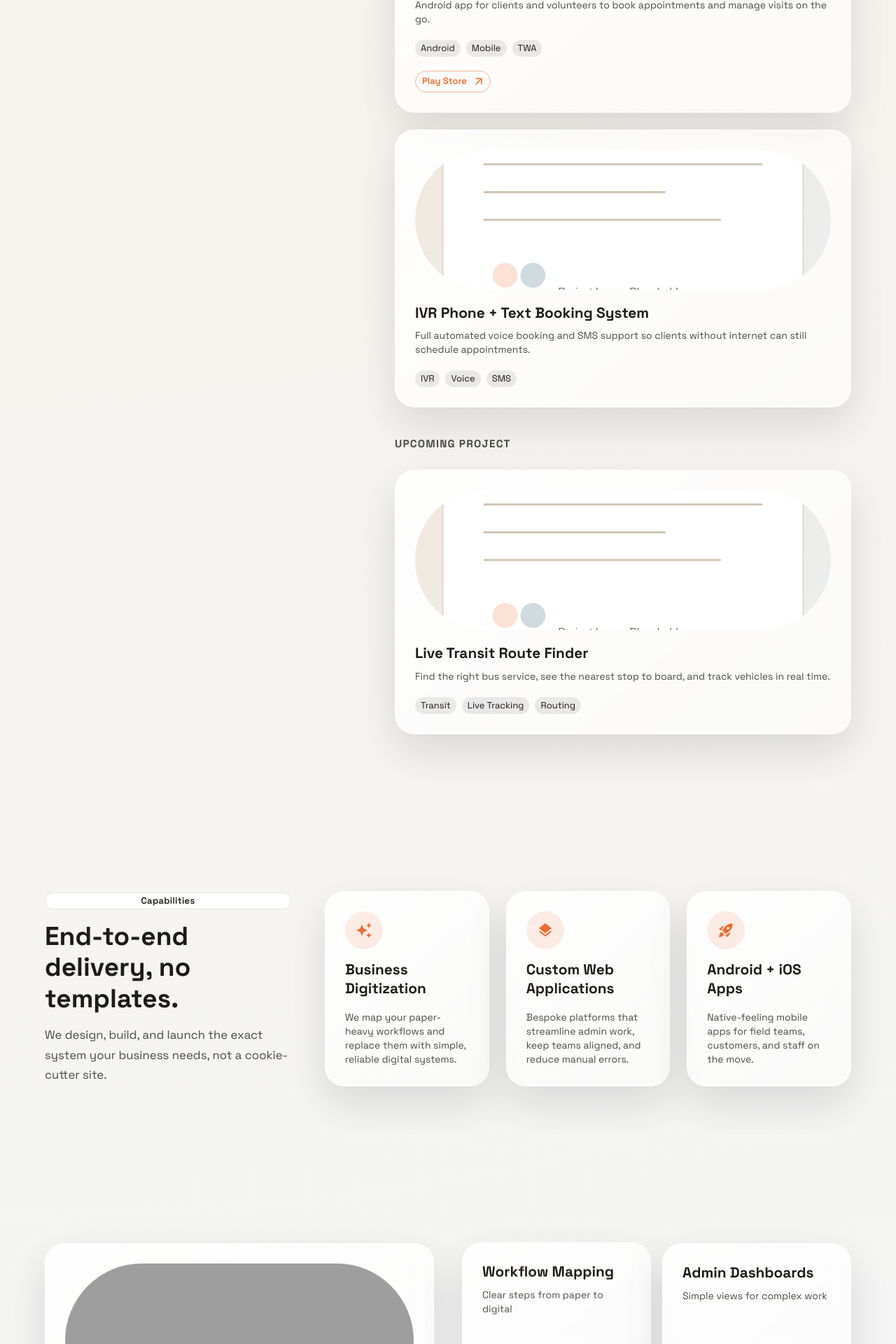
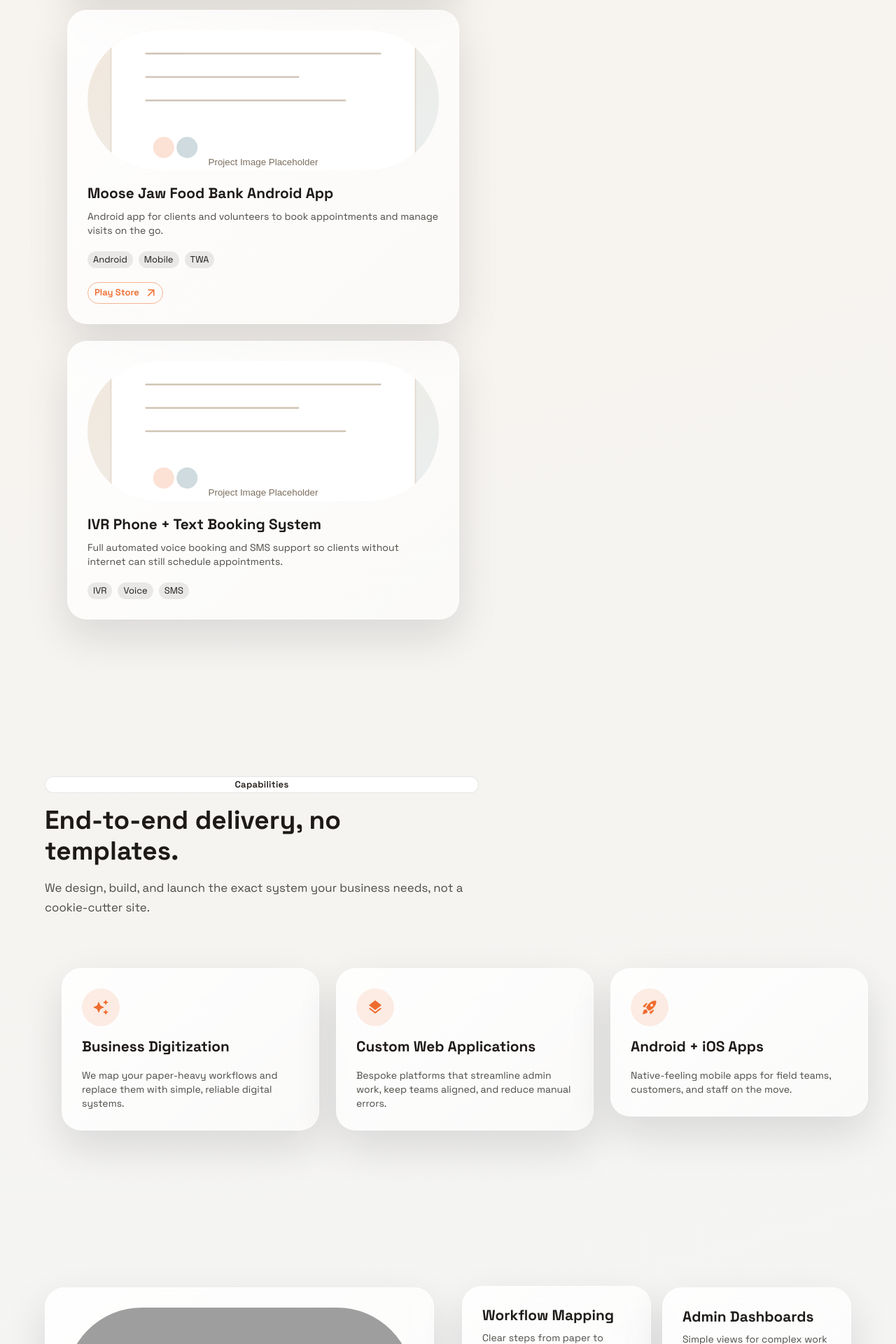
Before and after one commit to Amrutha-A-J/PixelMoose, a React (Vite) app in the folder pixelmoose/: page / in a window 1280 px wide. Shown: the part 2164-4084 px from the top of the page at 70% size. Built offline with nearby package versions, Linux system fonts and the light colour scheme; grey boxes are pictures that could not be loaded.

Commit message:
Adjusted the desktop layout so section titles span full width with the content below, removing the empty left column while keeping a stacked flow on mobile. This makes the Work, Services, and Process sections feel fuller without changing the mobile layout.

```diff
--- a/pixelmoose/src/App.tsx
+++ b/pixelmoose/src/App.tsx
@@ -667,16 +667,16 @@ function App() {
 
         <Section id="work">
           <Container>
-            <Grid container spacing={6}>
-              <Grid item xs={12} md={5}>
+            <Stack spacing={{ xs: 4, md: 6 }}>
+              <Box sx={{ maxWidth: 720 }}>
                 <SectionTitle
                   kicker="Featured Work"
                   title="Custom platforms that cut busywork."
                   subtitle="A snapshot of completed and upcoming projects focused on real-world operations."
                 />
-              </Grid>
-              <Grid item xs={12} md={7}>
-                <Stack spacing={4}>
+              </Box>
+              <Grid container spacing={4}>
+                <Grid item xs={12} md={6}>
                   <Stack spacing={2}>
                     <Typography variant="overline" color="text.secondary">
                       Completed Projects
@@ -695,6 +695,8 @@ function App() {
                       ))}
                     </Stack>
                   </Stack>
+                </Grid>
+                <Grid item xs={12} md={6}>
                   <Stack spacing={2}>
                     <Typography variant="overline" color="text.secondary">
                       Upcoming Project
@@ -713,23 +715,22 @@ function App() {
                       ))}
                     </Stack>
                   </Stack>
-                </Stack>
                 </Grid>
               </Grid>
+            </Stack>
           </Container>
         </Section>
 
         <Section id="services">
           <Container>
-            <Grid container spacing={6} alignItems="center">
-              <Grid item xs={12} md={4}>
+            <Stack spacing={{ xs: 4, md: 6 }}>
+              <Box sx={{ maxWidth: 720 }}>
                 <SectionTitle
                   kicker="Capabilities"
                   title="End-to-end delivery, no templates."
                   subtitle="We design, build, and launch the exact system your business needs, not a cookie-cutter site."
                 />
-              </Grid>
-              <Grid item xs={12} md={8}>
+              </Box>
               <Grid container spacing={3}>
                 {services.map((service, index) => (
                   <Grid item xs={12} md={4} key={service.title}>
@@ -744,8 +745,7 @@ function App() {
                   </Grid>
                 ))}
               </Grid>
-              </Grid>
-            </Grid>
+            </Stack>
           </Container>
         </Section>
 
@@ -843,15 +843,14 @@ function App() {
 
         <Section id="process">
           <Container>
-            <Grid container spacing={6}>
-              <Grid item xs={12} md={4}>
+            <Stack spacing={{ xs: 4, md: 6 }}>
+              <Box sx={{ maxWidth: 720 }}>
                 <SectionTitle
                   kicker="Process"
                   title="Practical delivery from discovery to launch."
                   subtitle="We keep stakeholders aligned and focus on removing friction from daily operations."
                 />
-              </Grid>
-              <Grid item xs={12} md={8}>
+              </Box>
               <Grid container spacing={3}>
                 {process.map((step, index) => (
                   <Grid item xs={12} md={4} key={step.step}>
@@ -866,8 +865,7 @@ function App() {
                   </Grid>
                 ))}
               </Grid>
-              </Grid>
-            </Grid>
+            </Stack>
           </Container>
         </Section>
 
```
Lines whose indentation alone changed are shown as unchanged.
